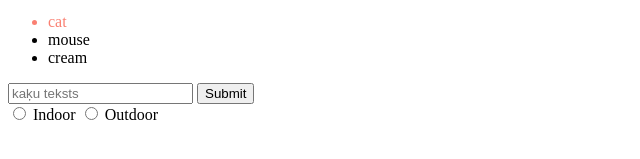
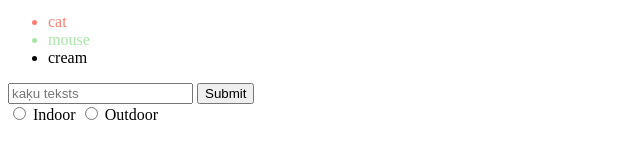
Before and after one commit to inesecinina/RC_kurss, a plain HTML site: page index.html in a window 1280 px wide. Shown: the part 431-590 px from the top of the page, 0-640 px from the left. Drawn offline with Linux system fonts and the light colour scheme.

```diff
--- a/index.html
+++ b/index.html
@@ -25,7 +25,7 @@
         <footer id="footer"> Te ir apakša</footer>
         <ul>
             <li style="color: salmon;">cat</li>
-            <li>mouse</li>
+            <li class= green-text>mouse</li>
             <li>cream</li>
         </ul>
         <form action="/submit-cat-photo">
--- a/style.css
+++ b/style.css
@@ -5,3 +5,6 @@ p {
 h1 {
     color: green;
 }
+.green-text{
+    color: rgb(169, 230, 169);
+}
```
